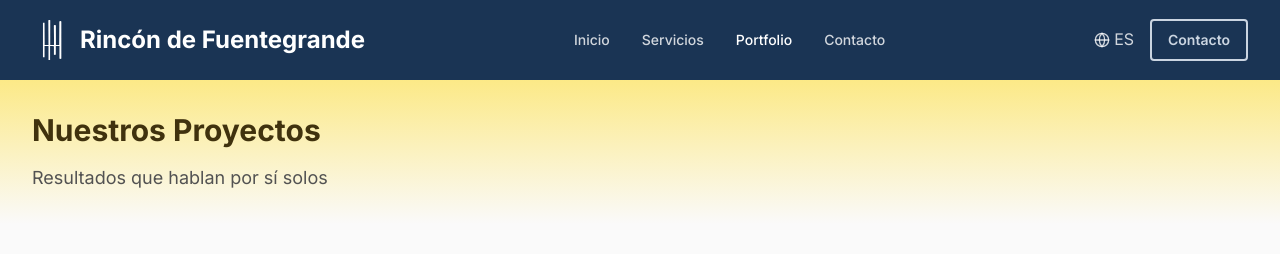
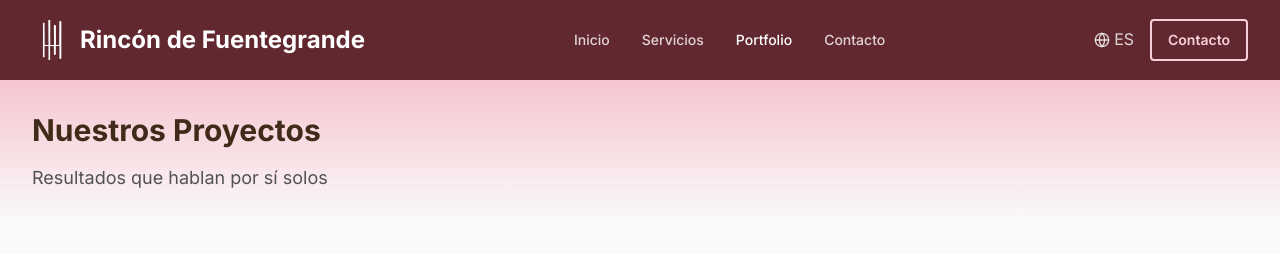
Before and after one commit to hidiegorguez/Rincon-de-Fuente-Grande, a React (Vite) app: page /portfolio in a window 1280 px wide. Shown: the top 254 px of the page. Built offline with nearby package versions, Linux system fonts and the light colour scheme.

Commit message:
gradient back

```diff
--- a/index.html
+++ b/index.html
@@ -1,7 +1,7 @@
 <!doctype html>
-<html lang="es" class="theme-elegant">
-<html lang="es" class="theme-earth">
-<!-- <html lang="es" class="theme-forest"> -->
+<!-- <html lang="es" class="theme-elegant"> -->
+<!-- <html lang="es" class="theme-earth">   -->
+<!-- <html lang="es" class="theme-forest">  -->
 <!-- <html lang="es" class="theme-ocean">   -->
 <html lang="es" class="theme-wine">
   <head>
--- a/src/pages/ContactPage.tsx
+++ b/src/pages/ContactPage.tsx
@@ -45,7 +45,7 @@ export function ContactPage() {
     <>
       {/* Hero */}
       <section
-        className="bg-linear-to-t from-white-200 to-accent-300"
+        className="bg-linear-to-t from-white-200 to-primary-300"
         style={{ paddingTop: '7rem', paddingBottom: '1rem' }}
       >
         <div className="layout-container">
--- a/src/pages/PortfolioPage.tsx
+++ b/src/pages/PortfolioPage.tsx
@@ -27,7 +27,7 @@ export function PortfolioPage() {
     <>
       {/* Hero */}
       <section
-        className="bg-linear-to-t from-white-200 to-accent-300"
+        className="bg-linear-to-t from-white-200 to-primary-300"
         style={{ paddingTop: '7rem', paddingBottom: '2rem', marginBottom: '2rem' }}
       >
         <div className="layout-container">
--- a/src/pages/ServicesPage.tsx
+++ b/src/pages/ServicesPage.tsx
@@ -11,7 +11,7 @@ export function ServicesPage() {
     <>
       {/* Hero */}
       <section
-        className="bg-linear-to-t from-white-200 to-accent-300"
+        className="bg-linear-to-t from-white-200 to-primary-300"
         style={{ paddingTop: '7rem', paddingBottom: '1rem' }}
       >
         <div className="layout-container">
```
